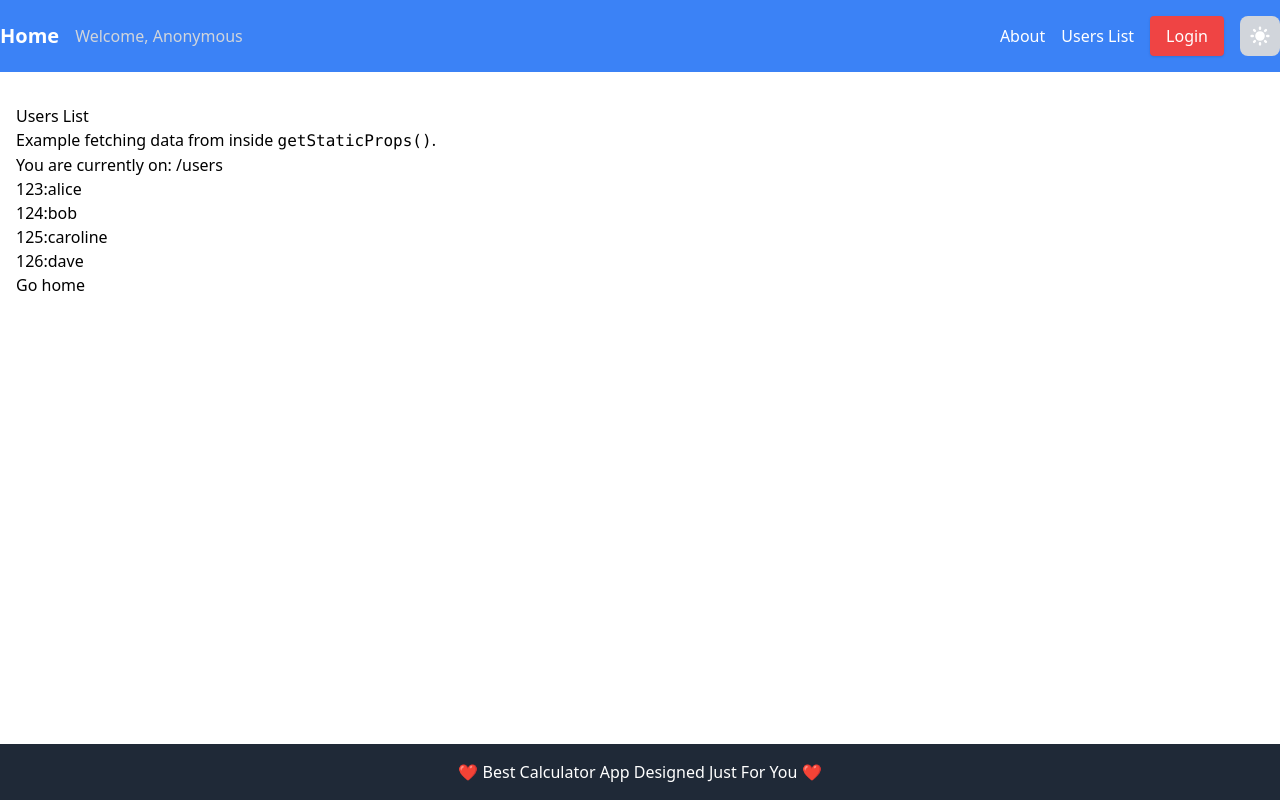
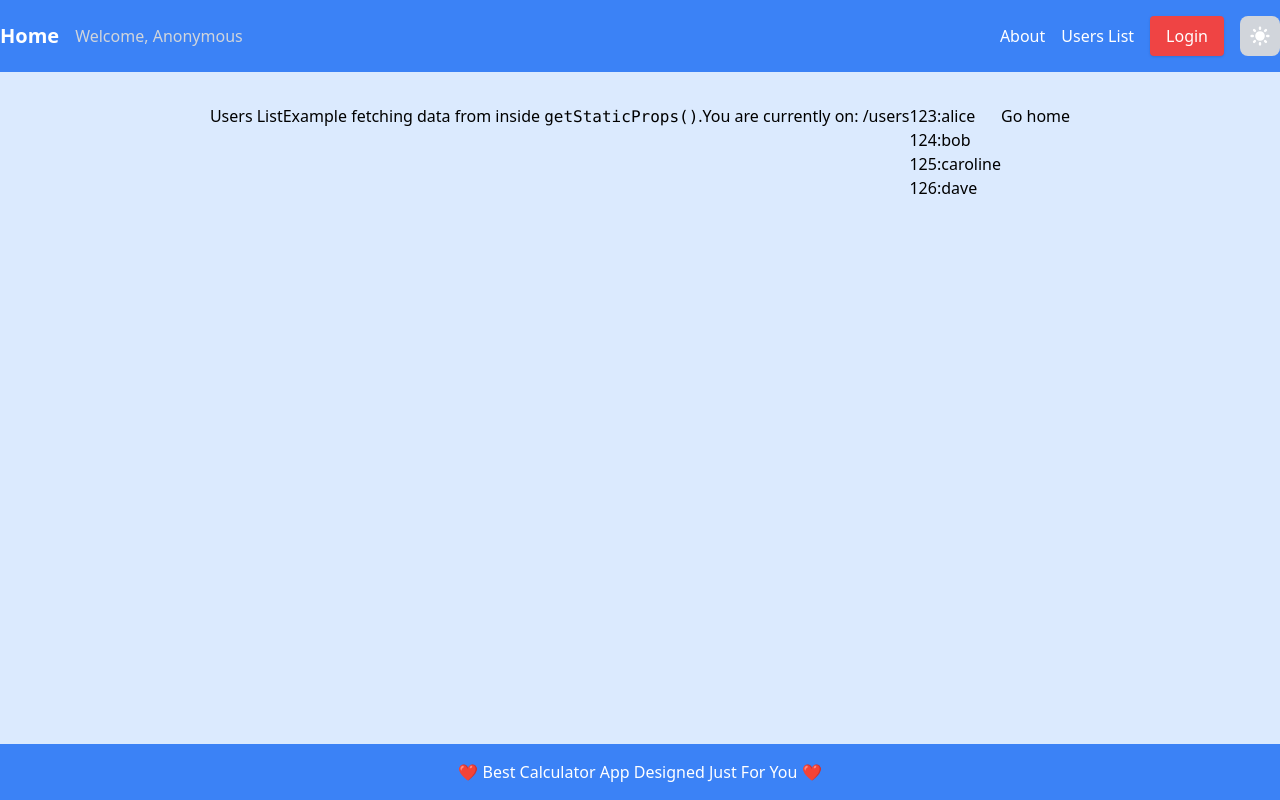
Before and after one commit to bingyue-wang/calculator_x, a Next.js app: page /users in a window 1280 px wide. Built offline with nearby package versions, Linux system fonts and the light colour scheme.

Commit message:
layout and css improve

```diff
--- a/components/Calculator/Calculator.tsx
+++ b/components/Calculator/Calculator.tsx
@@ -340,14 +340,15 @@ const Calculator = ({user}) => {
   // The return part of the component is provided in the previous answer.
   return (
     <div className="flex flex-col md:flex-row">
-      <div className="memory ml-4 w-32 mr-2 mb-4 md:mb-0">
+      <div className="calculator">
+        <div className="memory ml-4 w-32 mr-2 mb-4">
           <h2 className="text-xl font-bold mb-2">Memory</h2>
           <div
-          className="bg-white p-2 rounded-lg shadow-md divide-y divide-gray-300">
-          <div className="text-sm font-bold">{memory}</div>
+            className="bg-amber-300 p-2 rounded-lg shadow-md divide-y divide-gray-300">
+            <div className="text-sm font-bold overflow-scroll">{memory}</div>
           </div>
         </div>
-      <div className="calculator min-w-fit w-full">
+        <div className="panel min-w-fit w-full">
           <div className="bg-gray-100 p-4 rounded-lg shadow-md">
             <div className="display mb-4">
               <input
@@ -469,13 +470,17 @@ const Calculator = ({user}) => {
             </div>
           </div>
         </div>
+      </div>
       <div className="history ml-4 w-64 mt-4 md:mt-0">
         <h2 className="text-xl font-bold mb-2">History</h2>
         <ul
-          className="bg-white p-2 rounded-lg shadow-md divide-y divide-gray-300 min-h-[100px] max-h-[50vh] overflow-y-auto">
+          className="bg-amber-100 p-2 rounded-lg shadow-2xl divide-y divide-gray-300 min-h-[100px] max-h-[500px] overflow-y-auto">
           {history.map((entry, index) => (
             <div className="flex justify-between items-center p-2" key={index}>
               <div className="text-sm">
+                <div className="font-bold mb-1">
+                  Entry {index + 1}
+                </div>
                 <div
                   className="overflow-scroll whitespace-nowrap text-overflow-ellipsis min-w-[200px] max-w-[200px]">
                   {entry.input}
--- a/components/Layout.tsx
+++ b/components/Layout.tsx
@@ -23,6 +23,8 @@ const Layout = ({
   const {theme} = useTheme();
 
   const headerClassName = theme === 'light' ? 'bg-blue-500' : 'bg-gray-800';
+  const footerClassName = theme === 'light' ? 'bg-blue-500' : 'bg-gray-800';
+  const bodyClassName = theme === 'light' ? 'bg-blue-100' : 'bg-gray-400';
 
 
   const handleLogout = useCallback(async () => {
@@ -79,8 +81,8 @@ const Layout = ({
           </div>
         </nav>
       </header>
-      <main className="flex-grow container mx-auto py-8 px-4">{children}</main>
-      <footer className="bg-gray-800 text-white py-4">
+      <main className={`${bodyClassName} flex justify-center flex-grow container min-w-full py-8 px-4`}>{children}</main>
+      <footer className={`${footerClassName} text-white py-4`}>
         <div className="container mx-auto text-center">
           <span>❤️ Best Calculator App Designed Just For You ❤️</span>
         </div>
```
Lines whose indentation alone changed are shown as unchanged.
